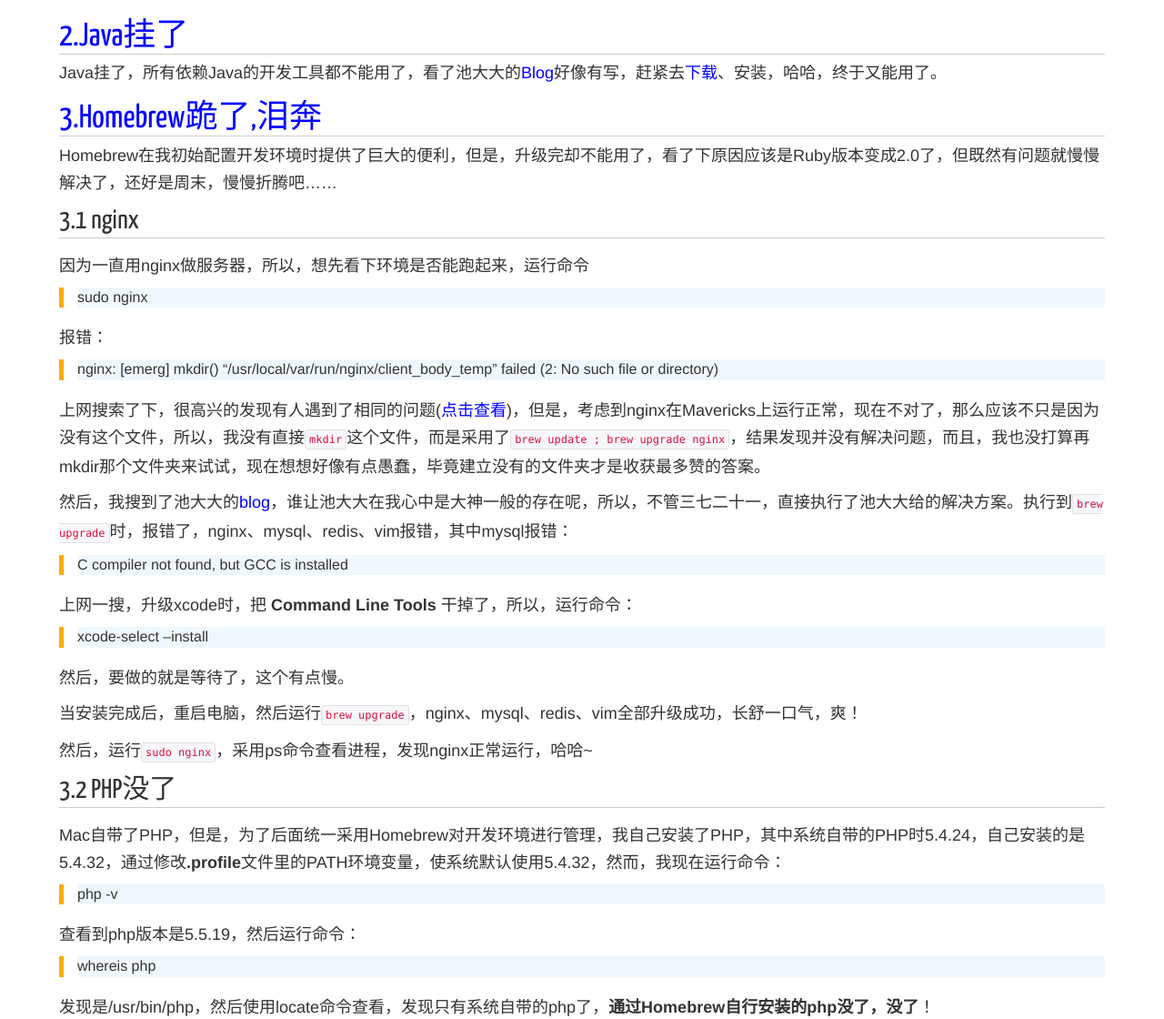
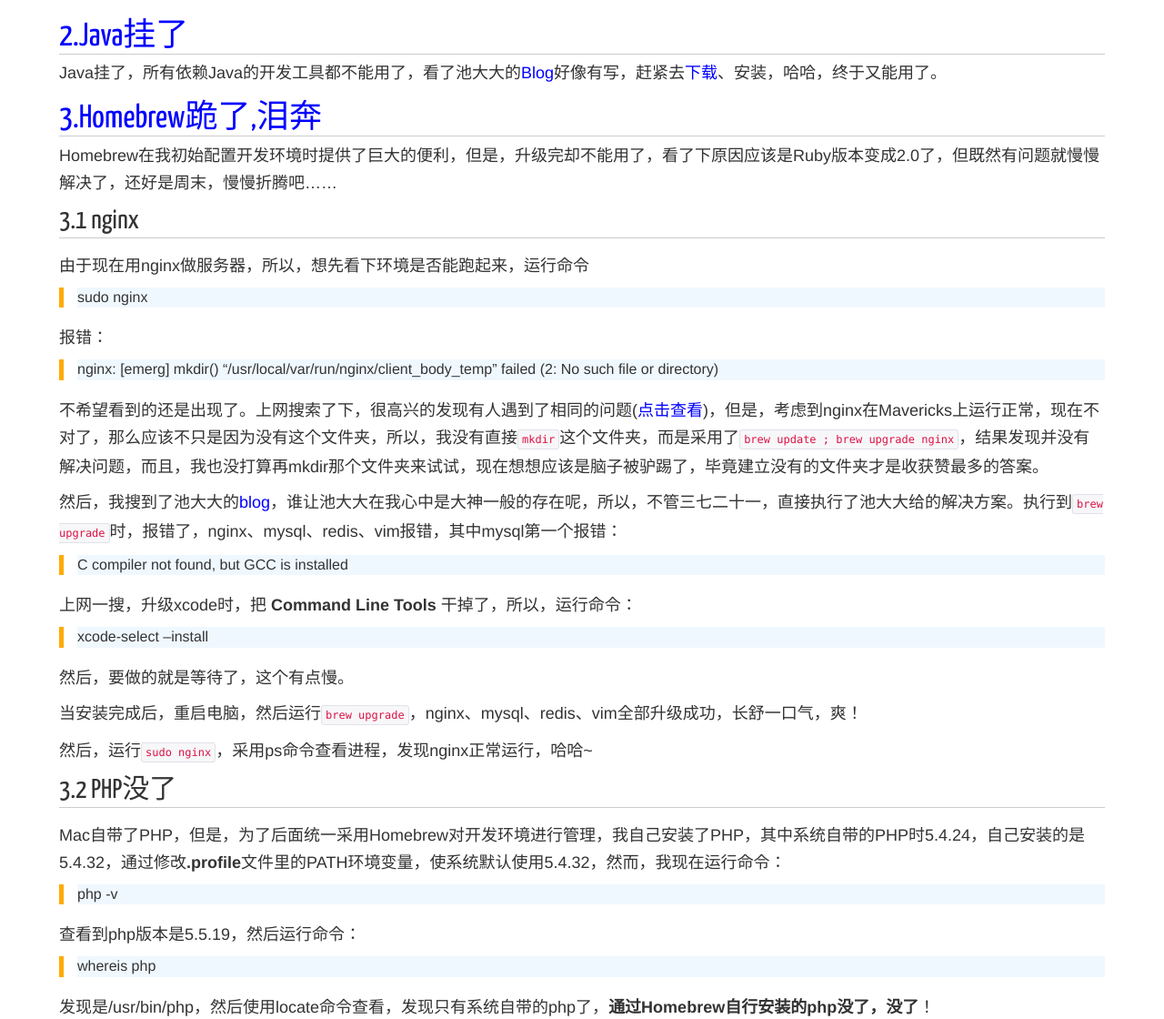
Before and after one commit to lxWei/lxwei.github.com, a Jekyll site: the page built from _posts/2014/2014-11-29-Mac新手升级Yosemite.md, in a window 1280 px wide and 1400 px high, scrolled down 840 px. Shown: the part 280-1400 px from the top of the window at 91% size. Built offline with Jekyll 4.4.1, drawn with Linux system fonts in a browser that asks for light colours; nearby versions of some CDN libraries; Markdown is read by kramdown in place of the engine named in the settings; comment, search, counter and statistics services are not loaded; some of the changed text lies outside the part shown.

Commit message:
升级Mac到Yosemite

````diff
--- a/_posts/2014/2014-11-29-Mac新手升级Yosemite.md
+++ b/_posts/2014/2014-11-29-Mac新手升级Yosemite.md
@@ -35,15 +35,15 @@
 Homebrew在我初始配置开发环境时提供了巨大的便利，但是，升级完却不能用了，看了下原因应该是Ruby版本变成2.0了，但既然有问题就慢慢解决了，还好是周末，慢慢折腾吧……
 
 ## 3.1 nginx
-因为一直用nginx做服务器，所以，想先看下环境是否能跑起来，运行命令
+由于现在用nginx做服务器，所以，想先看下环境是否能跑起来，运行命令
 >sudo nginx
 
 报错：
 >nginx: [emerg] mkdir() "/usr/local/var/run/nginx/client_body_temp" failed (2: No such file or directory)
 
-上网搜索了下，很高兴的发现有人遇到了相同的问题([点击查看][5])，但是，考虑到nginx在Mavericks上运行正常，现在不对了，那么应该不只是因为没有这个文件，所以，我没有直接```mkdir```这个文件，而是采用了```brew update ; brew upgrade nginx```，结果发现并没有解决问题，而且，我也没打算再mkdir那个文件夹来试试，现在想想好像有点愚蠢，毕竟建立没有的文件夹才是收获最多赞的答案。
+不希望看到的还是出现了。上网搜索了下，很高兴的发现有人遇到了相同的问题([点击查看][5])，但是，考虑到nginx在Mavericks上运行正常，现在不对了，那么应该不只是因为没有这个文件夹，所以，我没有直接```mkdir```这个文件夹，而是采用了```brew update ; brew upgrade nginx```，结果发现并没有解决问题，而且，我也没打算再mkdir那个文件夹来试试，现在想想应该是脑子被驴踢了，毕竟建立没有的文件夹才是收获赞最多的答案。
 
-然后，我搜到了池大大的[blog][3]，谁让池大大在我心中是大神一般的存在呢，所以，不管三七二十一，直接执行了池大大给的解决方案。执行到```brew upgrade```时，报错了，nginx、mysql、redis、vim报错，其中mysql报错：
+然后，我搜到了池大大的[blog][3]，谁让池大大在我心中是大神一般的存在呢，所以，不管三七二十一，直接执行了池大大给的解决方案。执行到```brew upgrade```时，报错了，nginx、mysql、redis、vim报错，其中mysql第一个报错：
 >C compiler not found, but GCC is installed
 
 上网一搜，升级xcode时，把 **Command Line Tools** 干掉了，所以，运行命令：
@@ -64,14 +64,14 @@
 
 发现是/usr/bin/php，然后使用locate命令查看，发现只有系统自带的php了，**通过Homebrew自行安装的php没了，没了**！
 
-没有了再装就是了，所以，我很快使用```brew install php54```重装了php5.4，然后，居然还是找不到，但是，我在```/usr/local/Cellar/php54/```文件夹下找到了5.4.32和5.4.35两个版本，如下图所示：
+没有了再装就是了，所以，我很快使用```brew install php54```重装了php5.4，然后，居然还是找不到，但是，我在```/usr/local/Cellar/php54/```文件夹下找到了5.4.32和5.4.35两个版本，原来5.4.32一直都在，只是我没去找而已！具体文件如下图所示：
 
 ![php-fpm](http://lxweiblog.qiniudn.com/2014-php-fpm.jpg)
 
 然后，我运行
 >php -v
 
-显示版本是*5.4.35*，可是我运行```sudo php-fpm```，然后写了个页面输出 phpinfo() 却看到的是*5.4.32*，晕了。这里为什么是这样，有高手看到，还请告知，不胜感激。
+显示版本是*5.4.35*，可是我运行```sudo php-fpm```，然后写了个页面输出 phpinfo() 却看到的是*5.4.32*，晕了。现在还没明白，这里为什么是这样，有高手看到，还请告知，不胜感激。
 
 然后，我到5.4.32目录下直接运行php-fpm:
 
````
Also changed, not shown: other parts of _posts/2014/2014-11-29-Mac新手升级Yosemite.md (+4 -4 lines).
